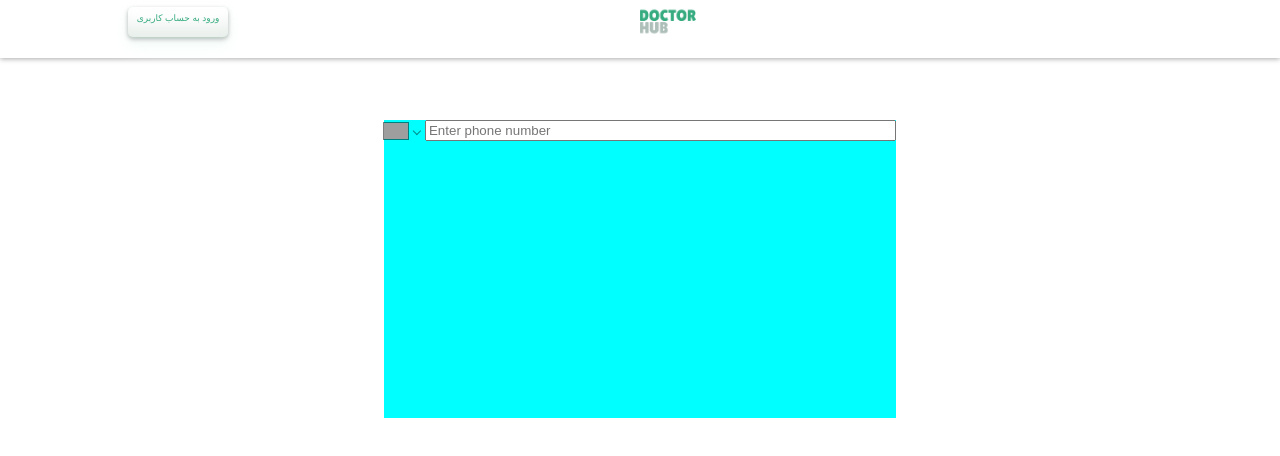
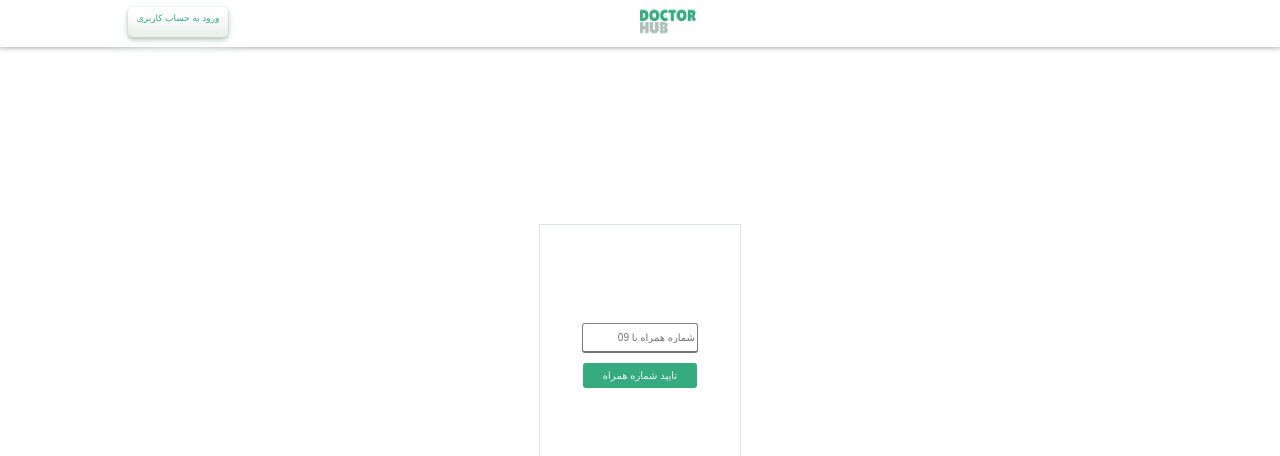
Before and after one commit to AfshinPardeyaghoot/doctor-hub-client, a React (Create React App) app: page /login in a window 1280 px wide. Shown: the top 456 px of the page. Built offline with nearby package versions, Linux system fonts and the light colour scheme; grey boxes are pictures that could not be loaded.

Commit message:
fix issues

```diff
--- a/src/pages/loginPage/LoginPage.js
+++ b/src/pages/loginPage/LoginPage.js
@@ -10,12 +10,14 @@ function LoginPage() {
     <div>
       <div className="loginPage">
         <div className="loginForm">
-          <PhoneInput
-            defaultCountry="IR"
-            placeholder="Enter phone number"
-            value={phone}
-            onChange={setPhone}
-          />
+          <input
+            className="phoneInput"
+            placeholder="شماره همراه با 09"
+            type="text"
+          ></input>
+          <button className="submitButton">
+            تایید شماره همراه
+          </button>
         </div>
       </div>
     </div>
--- a/src/pages/loginPage/style/LoginPage.css
+++ b/src/pages/loginPage/style/LoginPage.css
@@ -1,6 +1,6 @@
 .loginPage {
   top: 10%;
-  height: 93%;
+  height: 90%;
   width: 100%;
   display: flex;
   justify-content: center;
@@ -8,9 +8,43 @@
 }
 
 .loginForm {
-  background-color: aqua;
+  border: 1px rgb(222, 228, 233) solid;
   position: absolute;
-  top: 40px;
-  height: 40%;
-  width: 40%;
+  display: flex;
+  justify-content: center;
+  align-items: center;
+  flex-direction: column;
+  top: 20%;
+  height: 250px;
+  width: 200px;
 }
+
+.phoneInput {
+  display: flex;
+  text-align: right;
+  height: 25px;
+  width: 110px;
+  font-size: 10px;
+  border-top: 1px gray solid;
+  border-right: 1px gray solid;
+  border-left: 1px gray solid;
+  border-radius: 3px;
+  background: transparent;
+  outline: none;
+  margin: 10px;
+}
+
+.phoneInput:focus{
+    border-bottom: 3px rgb(54, 171, 128) solid;
+}
+
+.submitButton{
+    height: 25px;
+    width: 114px;
+    font-size: 10px;
+    padding: 5px;
+    border: none;
+    border-radius: 3px;
+    color: rgb(239, 244, 250);
+    background-color: rgb(54, 171, 128);
+}
--- a/src/style/Navbar.css
+++ b/src/style/Navbar.css
@@ -1,7 +1,7 @@
 .header_navbar {
   top:0px;
   position: relative;
-  height: 7%;
+  height: 45px;
   display: flex;
   justify-content: center;
   flex-direction: row;
```
